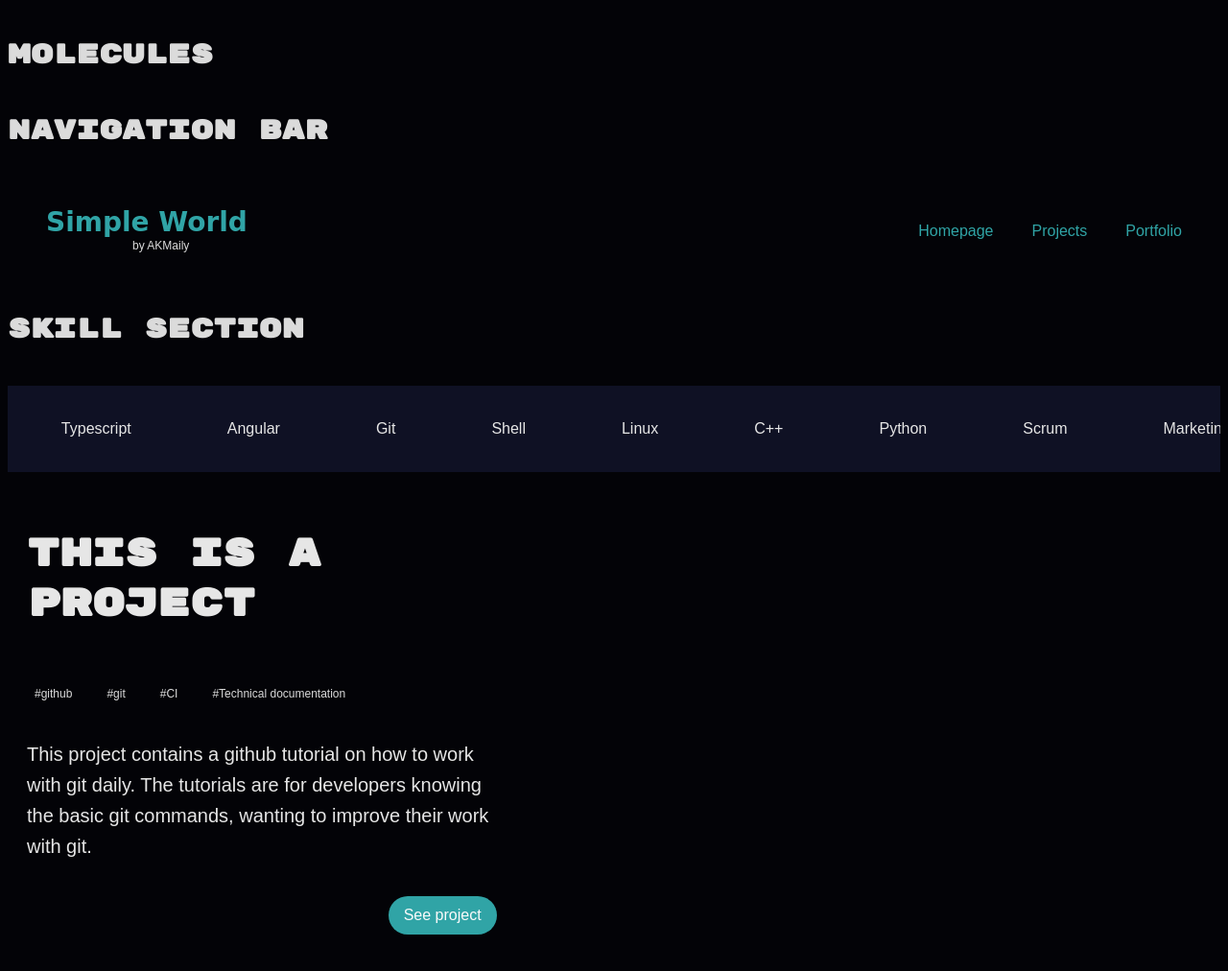
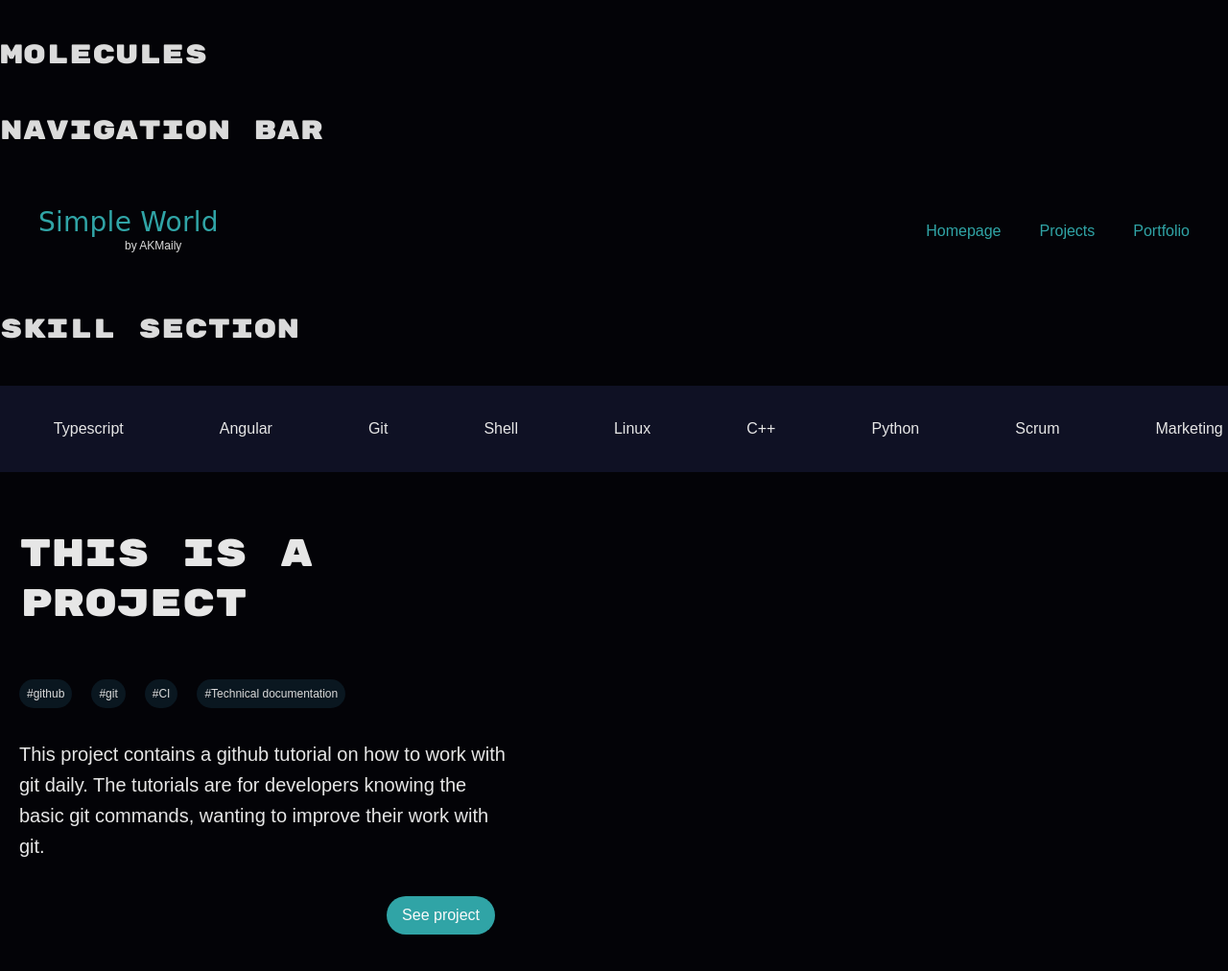
Before and after one commit to AKMaily/portfolio, a plain HTML site: page molecule.html in a window 1280 px wide. Shown: the whole page at 96% size. Drawn offline with Linux system fonts and the light colour scheme; a web font is replaced by a local one.

Commit message:
setup(atomic): Improve atomic style
Add :
- letter-spacing
- defined font-weight + font-style for headers
- font-family for buttons
- max-width for buttons

```diff
--- a/atomic.css
+++ b/atomic.css
@@ -16,11 +16,10 @@
     --primary-color-darken-alpha: #27858786;
     --secondary-color: #53B9E9;
     --secondary-color-darken: #41b2e7;
+    --secondary-color-darken-alpha: hsla(199, 78%, 58%, 0.111);
 
     --primary-shadow: #1d1d1d;
     --secondary-shadow: #292929;
-
-    font-size: 16px;
 
     --space-1: 0.25rem;
     --space-2: 0.5rem;
@@ -49,34 +48,42 @@
 body {
     background-color: var(--primary-background);
     font-family: "Atkinson Hyperlegible Mono", sans-serif;
+    margin: 0;
+    padding: 0;
+}
+
+:is(h1, h2, h3, h4, h5, h6) {
+    font-family: "Rubik Mono one", monospace;
+    font-weight: 400;
+    font-style: normal;
 }
 
 h1 {
-    font-family: "Rubik Mono one", monospace;
     color: var(--primary-text);
     font-size: var(--font-size-1);
     line-height: 1.1;
+    letter-spacing: -1.5px;
 }
 
 h2 {
-    font-family: "Rubik Mono one", monospace;
     color: var(--secondary-text);
     font-size: var(--font-size-2);
     line-height: 1.2;
+    letter-spacing: -0.5px;
 }
 
 h3 {
-    font-family: "Rubik Mono one", monospace;
     color: var(--tertiary-text);
     font-size: var(--font-size-3);
     line-height: 1.3;
+    letter-spacing: 0px;
 }
 
 h4 {
-    font-family: "Rubik Mono one", monospace;
     color: var(--forth-text);
     font-size: var(--font-size-4);
     line-height: 1.5;
+    letter-spacing: 0.25px;
 }
 
 p {
@@ -97,6 +104,8 @@ button {
     height: var(--space-7);
     font-size: var(--font-size-6);
     border-radius: 30px;
+    max-width: 200px;
+    font-family: "Atkinson Hyperlegible Mono", sans-serif;
 }
 
 button:disabled {
```
